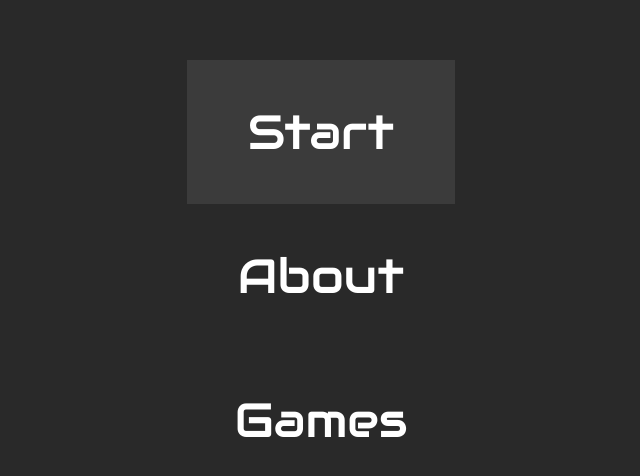
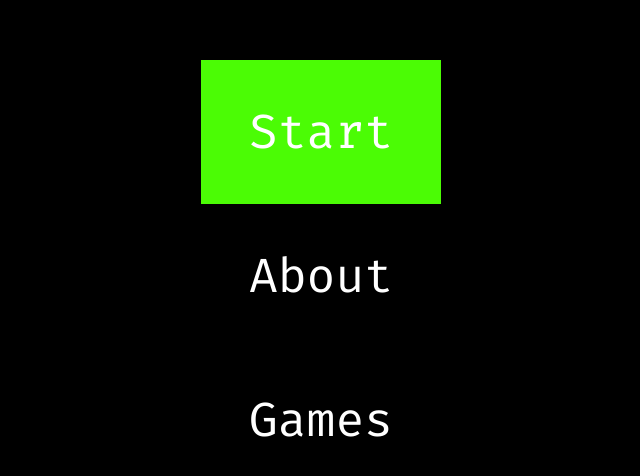
Before and after one commit to DDecuypere/Portfolio, a React (Create React App) app: page / in a window 1280 px wide. Shown: the part 124-600 px from the top of the page, without its empty margins (319-959 px from the left). Built offline with nearby package versions, Linux system fonts and the light colour scheme.

Commit message:
add new font

```diff
--- a/public/index.html
+++ b/public/index.html
@@ -2,9 +2,8 @@
 <html lang="en">
   <head>
     <meta charset="utf-8" />
-    <meta name="description" content="Web site created using React"/>
+    <meta name="description" content="Portfolio created with react and typscript"/>
     <link rel="manifest" href="%PUBLIC_URL%/manifest.json" />
-    <link rel="stylesheet" href="https://fonts.googleapis.com/css?family=Audiowide">
     <!--<link rel="icon" href="%PUBLIC_URL%/favicon.ico" />-->
     <!--<meta name="viewport" content="width=device-width, initial-scale=1" />-->
     <!--<meta name="theme-color" content="#000000" />-->
--- a/src/css/components/menu.css
+++ b/src/css/components/menu.css
@@ -26,5 +26,5 @@
     animation-name: selected-animation;
     animation: blink 1.5s infinite;
     animation-fill-mode:both;
-    background-color: #3B3B3B;
+    background-color: #4bfc05;
 }
--- a/src/css/index.css
+++ b/src/css/index.css
@@ -1,12 +1,17 @@
+@font-face {
+  font-family: "Firacode-Regular";
+  src: url('../fonts/FiraCode-Regular.ttf');
+}
+
 html, body {
   height: 100vh;
 }
 
 body {
-  font-family: "Audiowide", sans-serif !important;
+  font-family: "Firacode-Regular" !important;
   -moz-osx-font-smoothing: grayscale; /*anti-aliasing for firefox (MacOS)*/
   -webkit-font-smoothing: antialiased; /*anti-aliasing for other (MacOS)*/
-  background-color: #292929;
+  background-color: #000000;
 }
 
 #root {
```
Also changed, not shown: src/fonts/FiraCode-Regular.ttf (added).
